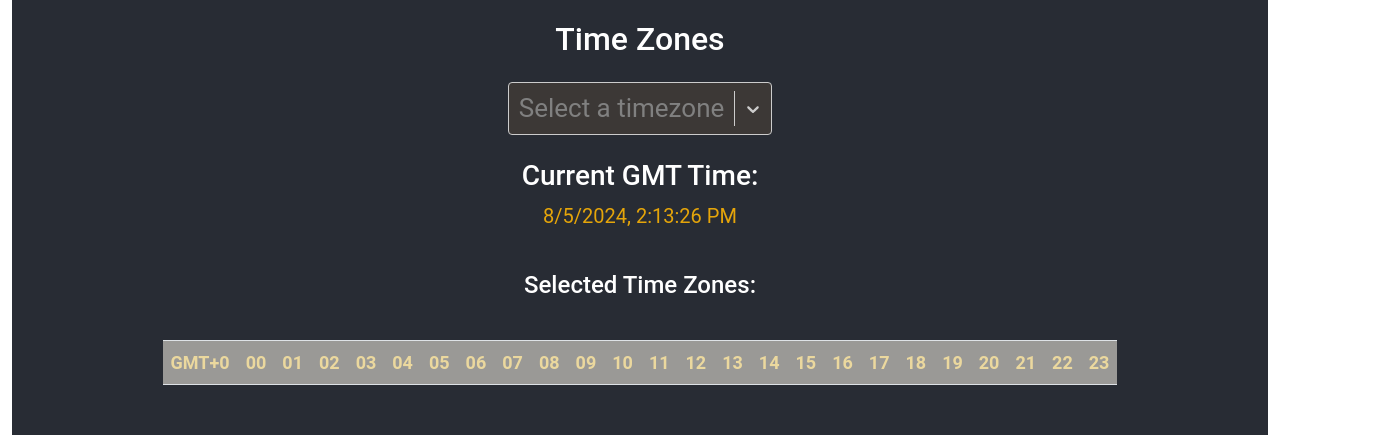
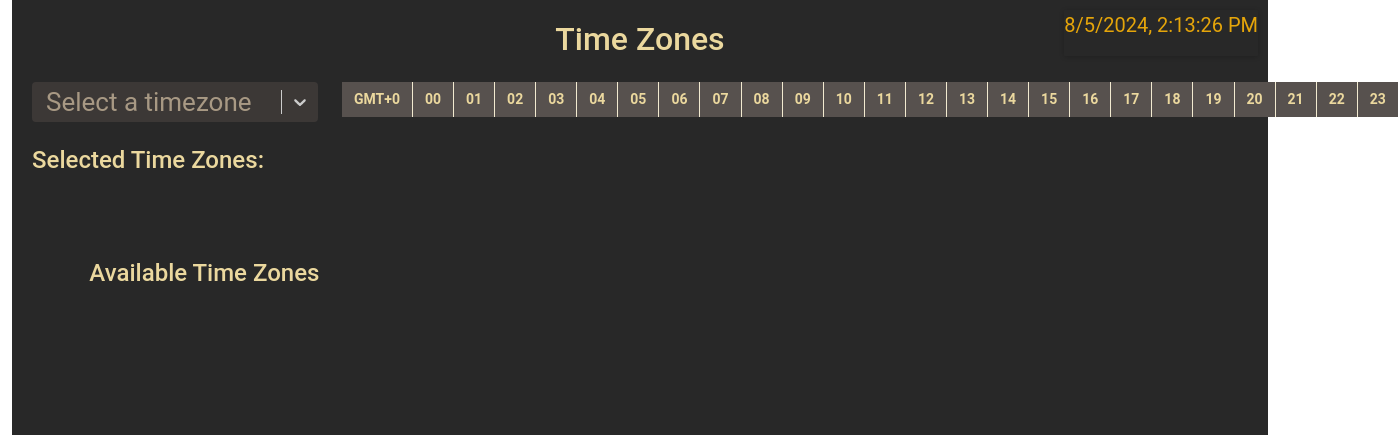
Before and after one commit to eerah/timezoneoverlap, a React (Create React App) app: page / in a window 1280 px wide. Shown: the top 435 px of the page, 1398 px wide, since content can reach past the window. Built offline with nearby package versions, Linux system fonts and the light colour scheme.

Commit message:
Before changes on UI

```diff
--- a/src/App.css
+++ b/src/App.css
@@ -1,18 +1,22 @@
 .App {
   text-align: center;
+  width: 100%; /* Ensure the App uses the full width */
+  margin: 0; /* Remove any margin */
 }
 
+
 .App-header {
-  background-color: #282c34;
+  background-color: #282828;
   font-family: 'Roboto', sans-serif; /* Set Roboto as the default font */
   min-height: 100vh;
   display: flex;
   flex-direction: column;
-  align-items: center;
   justify-content: flex-start;
   font-size: calc(10px + 2vmin);
-  color: white;
+  color: #ebd89e;
   padding: 20px;
+  position: relative; /* Ensure the header is the positioning context for absolute elements */
+  width: 100%; /* Ensure the header uses the full width */
 }
 
 .Timezone-container {
@@ -71,7 +75,6 @@
   font-size: 20px; /* Adjust the font size */
 }
 
-
 .timezone-boxes {
   display: flex;
   flex-wrap: wrap;
@@ -79,8 +82,7 @@
 }
 
 .timezone-box {
-  background-color: #77767b;
-  border: 1px solid #ced4da;
+  background-color: #57514e;
   border-radius: 5px;
   padding: 10px;
   display: flex;
@@ -96,7 +98,7 @@
 .close-button {
   background: none;
   border: none;
-  color: #deddda;
+  color: #ebd89e;
   cursor: pointer;
   font-weight: bold;
   margin-left: 10px;
@@ -105,25 +107,39 @@
 
 /* Set the width of the table */
 .table {
-  width: 50%; /* Adjust as needed */
+  width: 80%; /* Adjust as needed */
   border-collapse: collapse; /* Merge borders */
-  position: center;
-  font-size: calc(2px + 2vmin);
+  font-size: calc(2px + 1.5vmin);
 }
 
 /* Style for table cells */
 .table th, .table td {
-  border: none; /* Remove borders */
+  border: none; /* Remove all borders */
   padding: 8px; /* Padding for cells */
   text-align: center; /* Center align text */
+  border-right: 1px solid #f2ead0; /* Add right border for vertical lines */
+  height: calc(1.5em + .75rem + 2px); /* Match Bootstrap's form-control height */
+  padding: .375rem .75rem; /* Match Bootstrap's form-control padding */
+  vertical-align: middle;
 }
 
-/* Background color for table header */
+/* Remove the right border from the last cell in each row */
+.table tr td:last-child,
+.table tr th:last-child {
+  border-right: none; /* Remove right border for the last cell */
+}
+
+/* Remove horizontal borders */
+.table tr {
+  border-bottom: none; /* Ensure no bottom border for each row */
+}
+
 .table th {
-  background-color: #9a9996; /* Light gray for header */
+  background-color: #57514e; /* Light gray for header */
   color: #ebd89e; /* Color of the cell values */
 }
 
+/* Align the first column header to the left */
 .table th:first-child {
   text-align: left;
 }
@@ -136,7 +152,7 @@
 
 /* Color for the values of the first column */
 .table td:first-child {
-  color: #9a9996; /* Color for the first column values */
+  color: #ebd89e; /* Color for the first column values */
   text-align: left;
   padding-right: 40px; /* Adjust this value to increase/decrease space */
 }
@@ -150,3 +166,16 @@
 .table tr:hover {
   background-color: #f1f1f1; /* Light gray on hover */
 }
+
+/* Remove bottom borders from table rows */
+.table tr {
+  border: none; /* Ensure no borders for rows */
+}
+
+.current-gmt-container {
+  position: absolute; /* Use absolute positioning */
+  top: 10px; /* Adjust as needed */
+  right: 10px; /* Adjust as needed */
+  border-radius: 1px; /* Optional: rounded corners */
+  box-shadow: 0 1px 5px rgba(0, 0, 0, 0.2); /* Optional: shadow effect */
+}
--- a/src/App.js
+++ b/src/App.js
@@ -27,18 +27,11 @@ const customSelectStyle = {
 function App() {
   const [selectedTimezones, setSelectedTimezones] = useState([]);
   const [currentGMT, setCurrentGMT] = useState('');
-  const [localGMT, setLocalGMT] = useState('');
 
   useEffect(() => {
     const updateGMT = () => {
       const now = new Date();
       setCurrentGMT(now.toLocaleString());
-
-      // Get local GMT offset
-      const localTimezone = Intl.DateTimeFormat().resolvedOptions().timeZone;
-      const options = { timeZone: localTimezone, timeZoneName: 'short' };
-      const gmtOffset = now.toLocaleString('en-US', options).split(' ').pop();
-      setLocalGMT(gmtOffset); // Set local GMT offset
     };
 
     updateGMT();
@@ -82,21 +75,24 @@ function App() {
     <div className="App container-fluid">
       <header className="App-header">
         <h2 className="mb-4">Time Zones</h2>
-        <div className="mb-4">
+        {/* Container for current GMT time */}
+        <div className="current-gmt-container">
+          <p className="current-time">{currentGMT}</p>
+        </div>
+
+        <div className="row mb-4">
+          <div className="col-md-3">
+            <div className="mb-4 text-start"> {/* Align text to the left */}
               <SelectComponent
                 options={timezoneOptions}
                 onChange={handleTimezoneChange}
                 placeholder="Select a timezone"
                 styles={customSelectStyle}
+                className="form-control"
               />
             </div>
 
-        <div className="mb-4">
-          <h3>Current GMT Time:</h3>
-          <p className="current-time">{currentGMT}</p>
-        </div>
-
-        <div className="mb-4">
+            <div className="mb-4 text-start"> {/* Align text to the left */}
               <h4 className="mb-3">Selected Time Zones:</h4>
               <div className="timezone-boxes">
                 {selectedTimezones.map((timezone) => (
@@ -107,7 +103,9 @@ function App() {
                 ))}
               </div>
             </div>
+          </div>
 
+          <div className="col-md-6">
             <div className="mb-4">
               {selectedTimezones.length > 0 ? (
                 <table className="table table-bordered">
@@ -141,10 +139,13 @@ function App() {
                       <th>GMT+0</th> {/* Replace "GMT 0" with user's local GMT */}
                       {Array.from({ length: 24 }, (_, hour) => (
                         <th key={hour}>{hour.toString().padStart(2, '0')}</th>
-                  ))}                </tr>
+                      ))}
+                    </tr>
                   </thead>
                 </table>
               )}
+            </div>
+          </div>
         </div>
 
         <div className="Timezone-container">
--- a/src/Select.js
+++ b/src/Select.js
@@ -1,25 +1,40 @@
-
 const customStyles = {
   control: (base) => ({
     ...base,
-    backgroundColor: '#3c3836', // Background color
-    borderColor: '#ccc', // Border color
+    border: 'none',
+    backgroundColor: '#3c3836',
+    color: '#ebd89e',
+    height: '2.5rem', // Match the table cell height
+    minHeight: '2.5rem',
     '&:hover': {
       backgroundColor:'#77767b',
-      borderColor: '#77767b', // Border color on hover
     },
   }),
   option: (base, state) => ({
     ...base,
-    backgroundColor: state.isFocused ? '#77767b' : '#3c3836', // Background color on hover
-    color: '#ebd89e', // Text color
+    backgroundColor: state.isFocused ? '#77767b' : '#3c3836',
+    color: state.isSelected ? '#f89d28' : '#ebd89e',
     '&:active': {
-      backgroundColor: '#d0d0d0', // Background color when active
+      backgroundColor: '#d0d0d0',
     },
   }),
   singleValue: (base) => ({
     ...base,
-    color: '#f89d28', // Text color for selected value
+    color: '#f89d28',
+  }),
+  placeholder: (base) => ({
+    ...base,
+    color: '#a89984',
+  }),
+  valueContainer: (base) => ({
+    ...base,
+    height: '2.5rem',
+    padding: '0 0.75rem',
+  }),
+  input: (base) => ({
+    ...base,
+    margin: '0',
+    padding: '0',
   }),
 };
 
```
Lines whose indentation alone changed are shown as unchanged.
